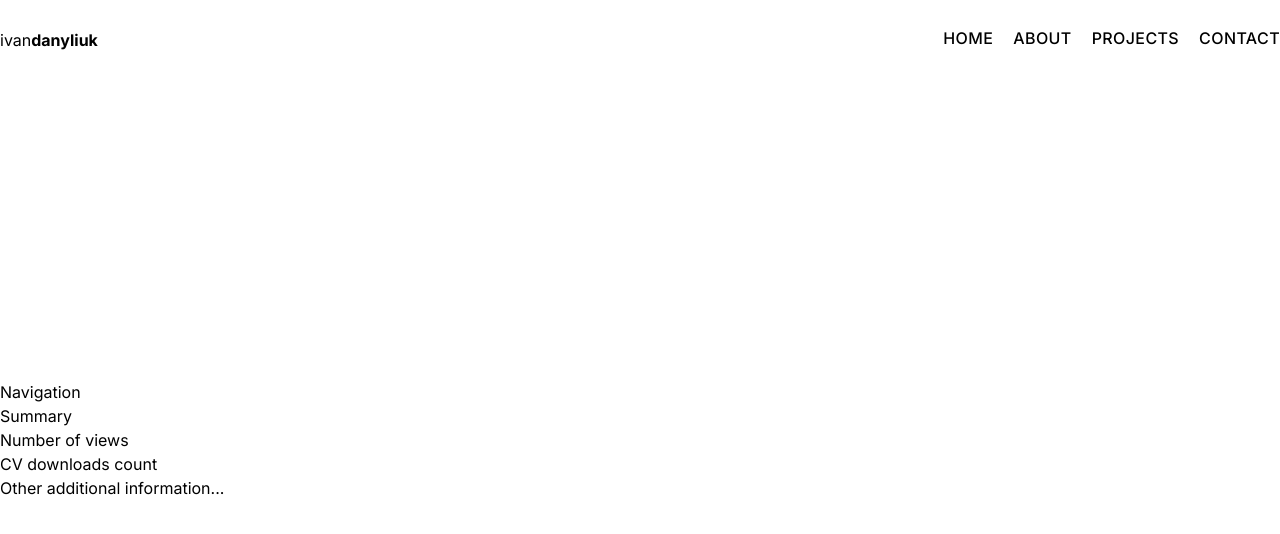
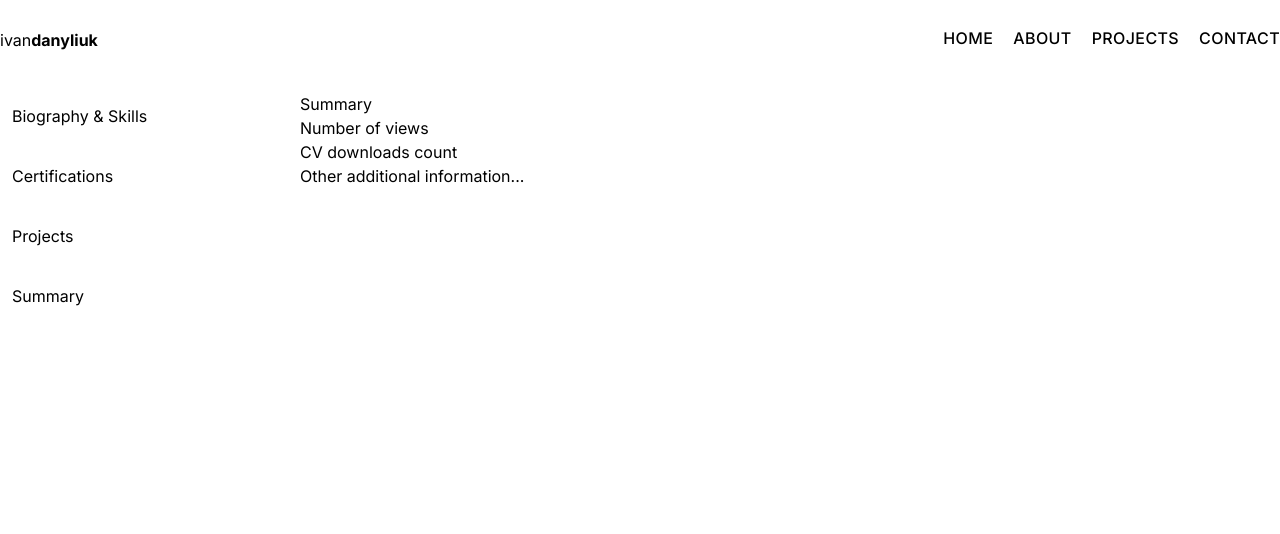
Before and after one commit to IvanDanyliuk/portfolio, a Next.js app: page /admin in a window 1280 px wide. Before the commit this address had no page. Shown: the top 534 px of the page. Built offline with nearby package versions, Linux system fonts and the light colour scheme.

Commit message:
add the navigation panel for the Admin page

```diff
--- a/app/admin/layout.tsx
+++ b/app/admin/layout.tsx
@@ -1,14 +1,29 @@
+'use client'
+
+import Link from 'next/link';
+import { usePathname } from 'next/navigation'
+import { v4 as uuid } from 'uuid';
+import { adminPanelLinks } from '@/constants';
+
 interface AdminLayoutProps {
   children: React.ReactNode;
 }
 
 const AdminLayout: React.FC<AdminLayoutProps> = ({ children }) => {
+  const pathname = usePathname();
+
   return (
-    <div>
-      <div>
-        Navigation
-      </div>
-      <div>
+    <div className='py-3 flex flex-col md:flex-row grow'>
+      <ul className='w-full md:w-72 flex flex-row md:flex-col gap-3'>
+        {adminPanelLinks.map(({ label, link }) => (
+          <li key={uuid()}>
+            <Link href={link} className={`p-3 block bg-gray-${pathname === link ? '300' : '200'}`}>
+              {label}
+            </Link>
+          </li>
+        ))}
+      </ul>
+      <div className='px-3'>
         {children}
       </div>
     </div>
--- a/app/admin/page.tsx
+++ b/app/admin/page.tsx
@@ -6,7 +6,7 @@ import { useRouter } from 'next/navigation'
 const Index = () => {
   const router = useRouter();
 
-  const isLogged = false;
+  const isLogged = true;
 
   useEffect(() => {
     if(!isLogged) {
--- a/components/AdminNavigation.tsx
+++ /dev/null
@@ -1,7 +0,0 @@
-const AdminNavigation = () => {
-  return (
-    <div>AdminNavigation</div>
-  )
-}
-
-export default AdminNavigation
--- a/constants/index.ts
+++ b/constants/index.ts
@@ -8,6 +8,13 @@ export const navLinks = [
   { label: 'ABOUT', link: '/about' },
   { label: 'PROJECTS', link: '/projects' },
   { label: 'CONTACT', link: '/contact' },
+];
+
+export const adminPanelLinks = [
+  { label: 'Biography & Skills', link: '/admin/biography' },
+  { label: 'Certifications', link: '/admin/certifications' },
+  { label: 'Projects', link: '/admin/projects' },
+  { label: 'Summary', link: '/admin' },
 ]
 
 export const socialMediaLinks = [
```
